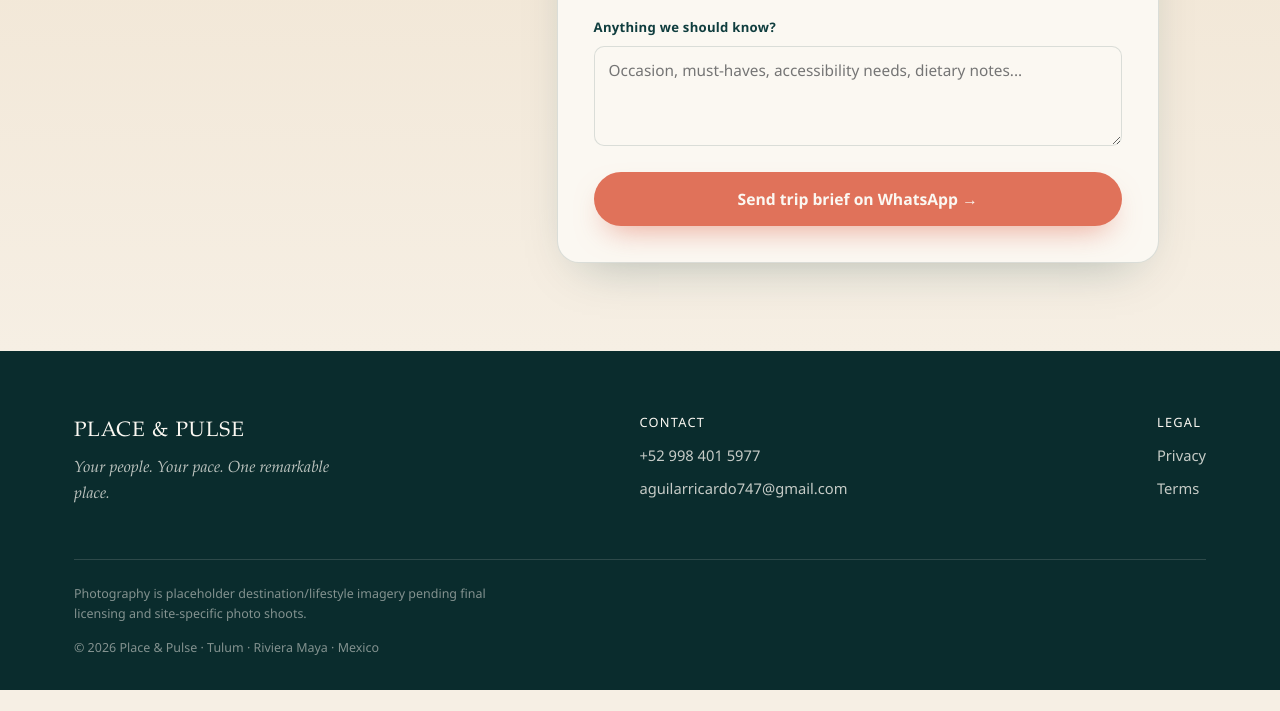
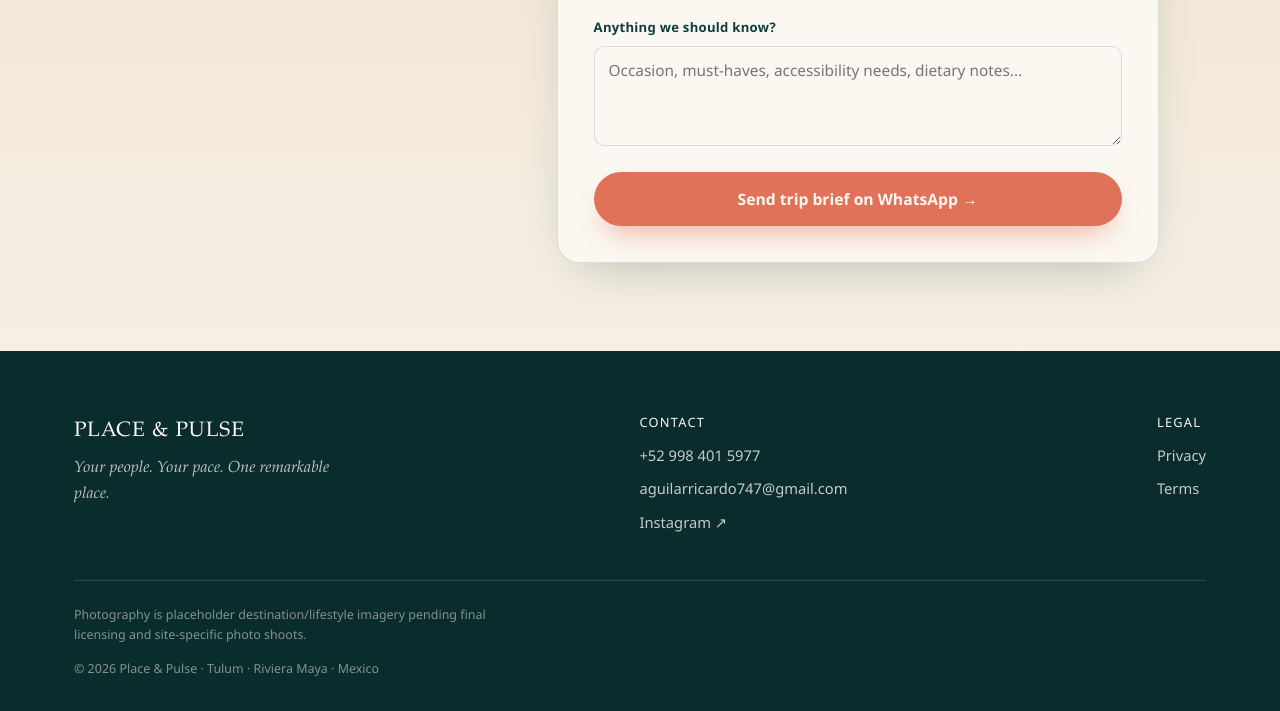
Before and after one commit to nosferatu3333/place-and-pulse, a website: page index.html in a window 1280 px wide. Shown: the part 6086-6797 px from the top of the page. Before the commit the page ends 6776 px from the top, so only its background shows below. Drawn offline with Linux system fonts and the light colour scheme.

Commit message:
Add Instagram link
Co-Authored-By: Claude Sonnet 5 <noreply@anthropic.com>

```diff
--- a/index.html
+++ b/index.html
@@ -1061,6 +1061,7 @@
         <h4>Contact</h4>
         <a href="https://wa.me/529984015977" target="_blank" rel="noopener">+52 998 401 5977</a>
         <a href="mailto:aguilarricardo747@gmail.com">aguilarricardo747@gmail.com</a>
+        <a href="https://www.instagram.com/placeandpulse/" target="_blank" rel="noopener">Instagram ↗</a>
       </div>
 
       <div class="footer-col">
```
